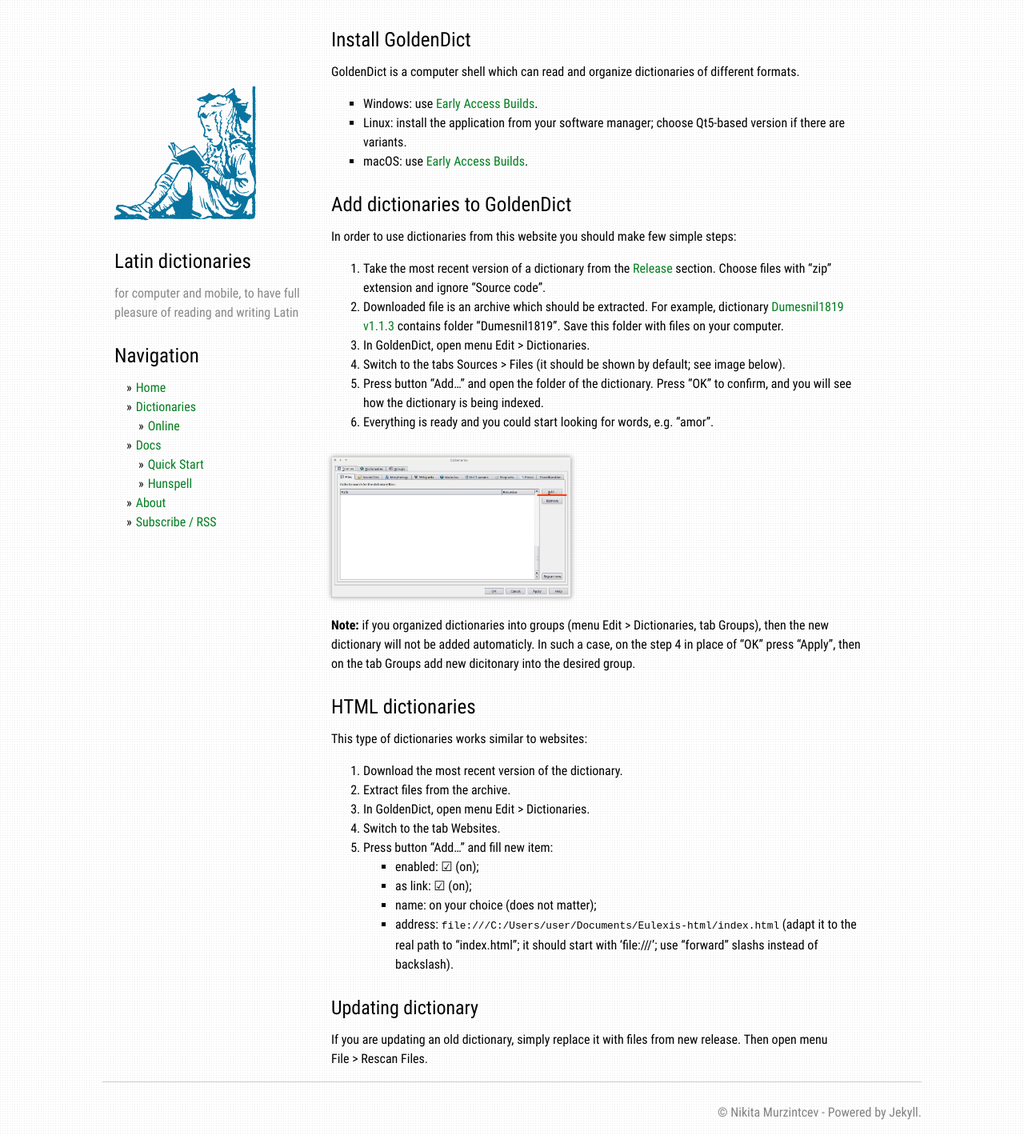
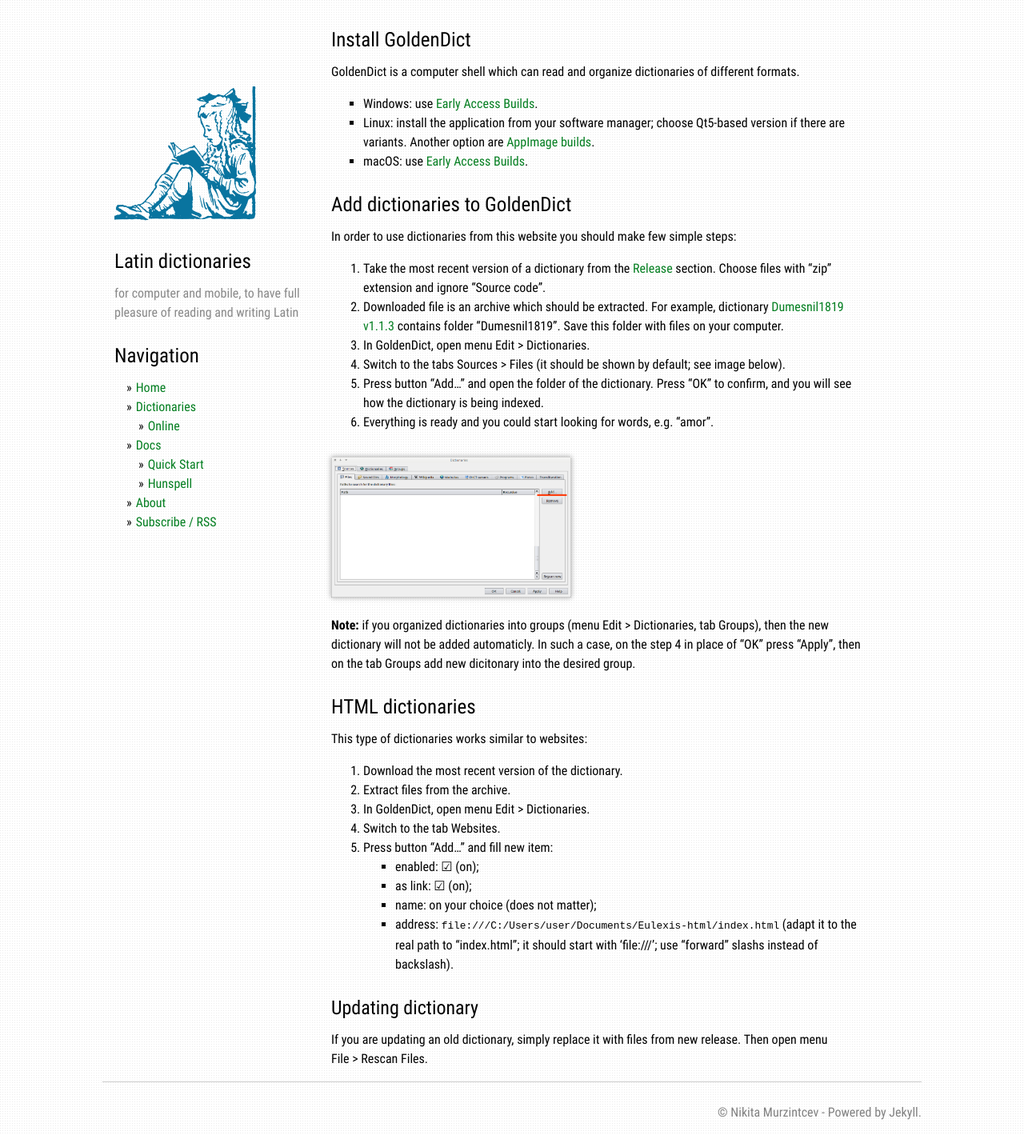
Before and after one commit to latin-dict/latin-dict.github.io, a Jekyll site: the page built from docs/howto.md, in a window 1280 px wide. Shown: the whole page at 80% size. Built offline with Jekyll 4.4.1, drawn with Linux system fonts in a browser that asks for light colours.

```diff
--- a/docs/howto.md
+++ b/docs/howto.md
@@ -8,7 +8,7 @@ title: Documentation
 GoldenDict is a computer shell which can read and organize dictionaries of different formats.
 
 * Windows: use [Early Access Builds](https://github.com/goldendict/goldendict/wiki/Early-Access-Builds-for-Windows).
-* Linux: install the application from your software manager; choose Qt5-based version if there are variants.
+* Linux: install the application from your software manager; choose Qt5-based version if there are variants. Another option are [AppImage builds](https://github.com/Abs62/goldendict/releases).
 * macOS: use [Early Access Builds](https://github.com/goldendict/goldendict/wiki/Early-Access-Builds-for-Mac-OS-X).
 
 
```
Also changed, not shown: _online/Forcellini.md (+1 -1 lines), _posts/2020-11-07-Forcellini.md (added, +15 -0 lines).
